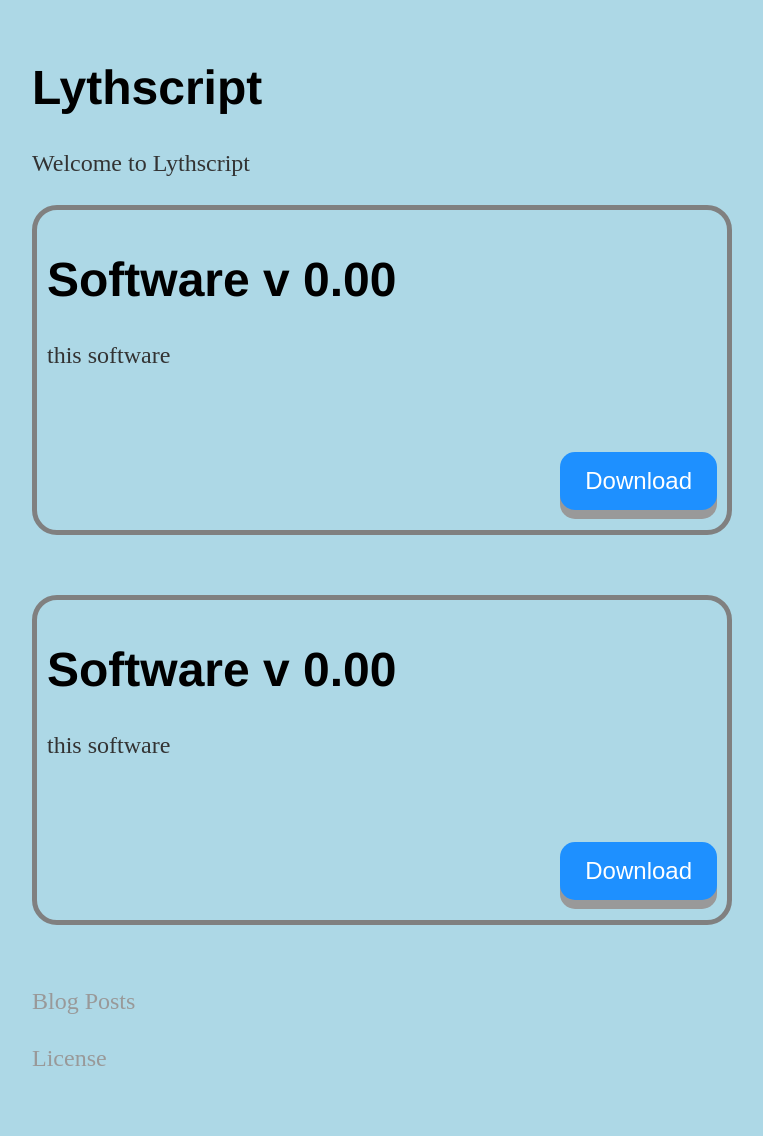
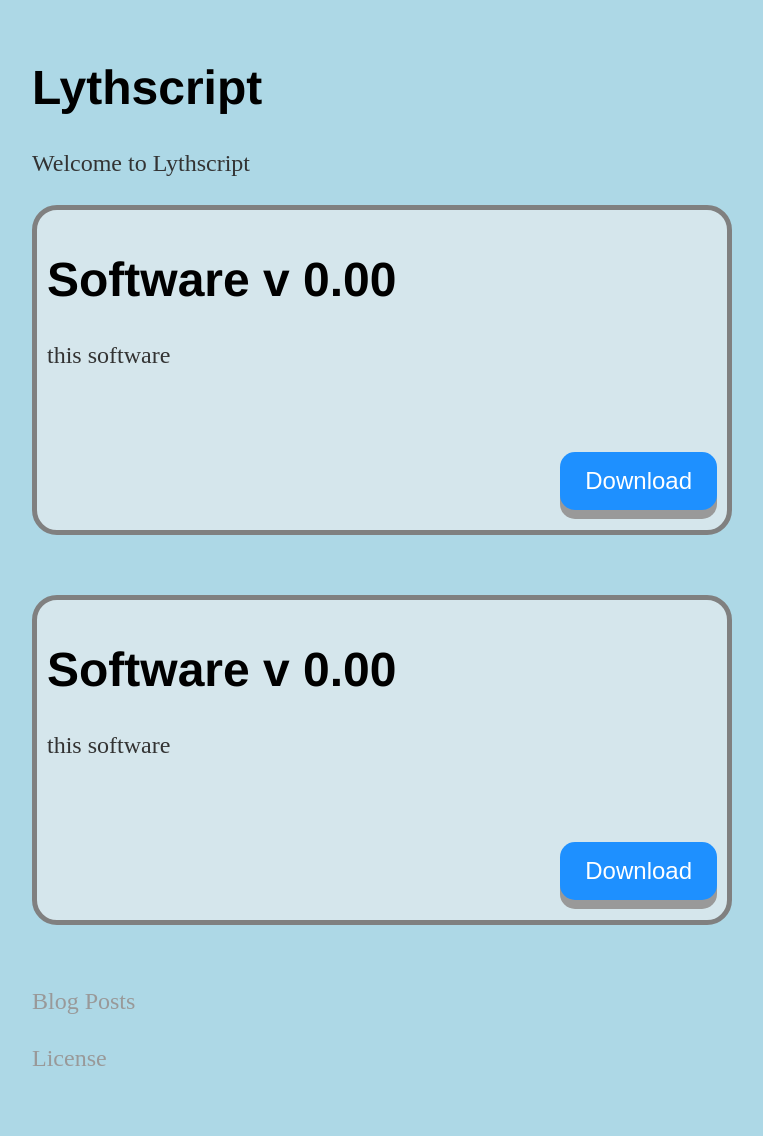
Before and after one commit to lythscript/lythscript.github.io, a Jekyll site: the page built from index.html, in a window 1280 px wide. Shown: the whole page, without its empty margins (160-923 px from the left). Built offline with Jekyll 4.4.1, drawn with Linux system fonts in a browser that asks for light colours.

Commit message:
Update main.css

```diff
--- a/css/main.css
+++ b/css/main.css
@@ -7,8 +7,7 @@
   margin: 0;
   margin-bottom: 60px;
   position: relative;
-  background-color: white;
-  background-color: transparent;
+  background-color: rgba(240,240,240,0.6);
 }
 
 body {
```
